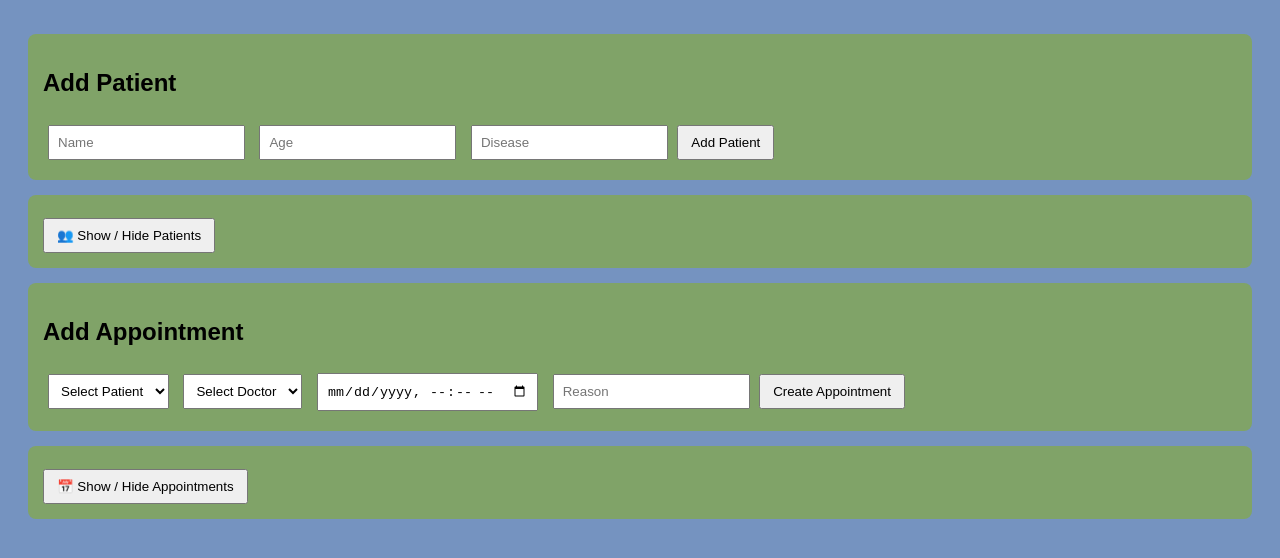
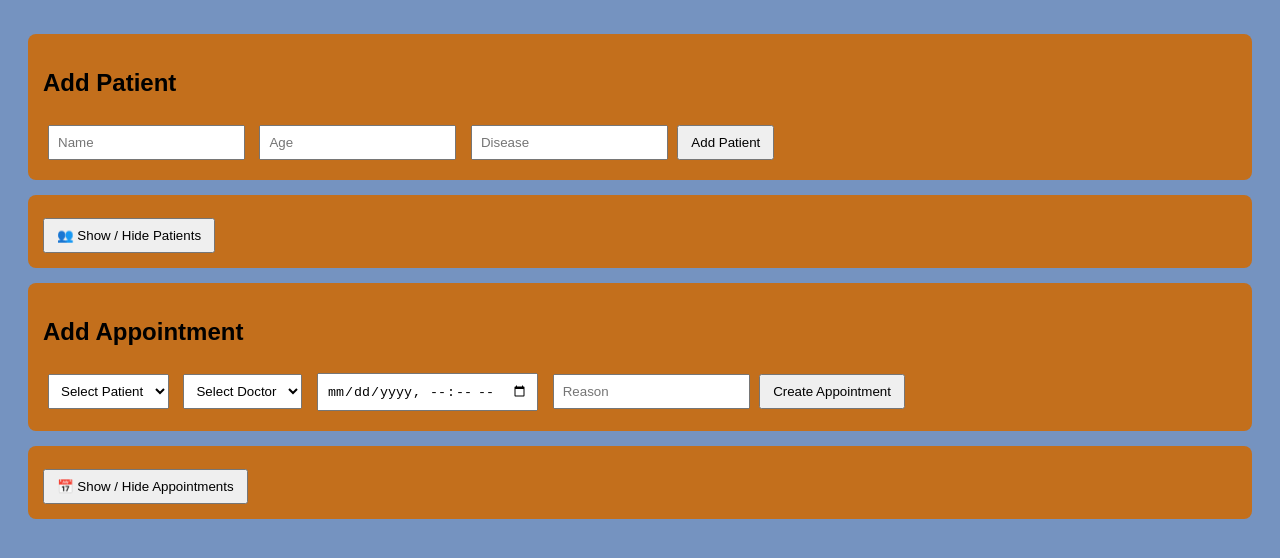
Before and after one commit to karlozk/healthcare-portal, a website: page public/index.html in a window 1280 px wide. Shown: the part 90-648 px from the top of the page. Drawn offline with Linux system fonts and the light colour scheme.

Commit message:
color change

```diff
--- a/public/style.css
+++ b/public/style.css
@@ -11,7 +11,7 @@ header {
 }
 
 .card {
-  background: rgb(128, 163, 104);
+  background: rgb(195, 111, 28);
   padding: 15px;
   margin: 15px 0;
   border-radius: 8px;
```
